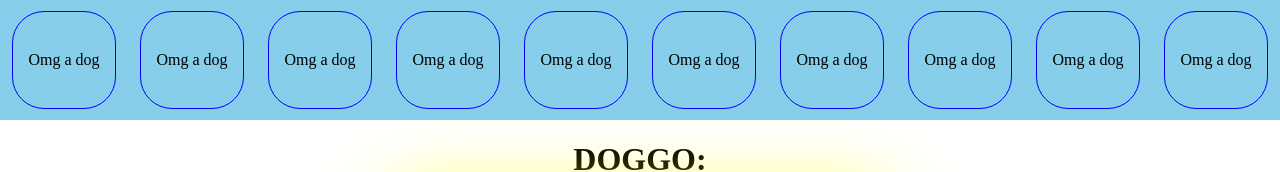
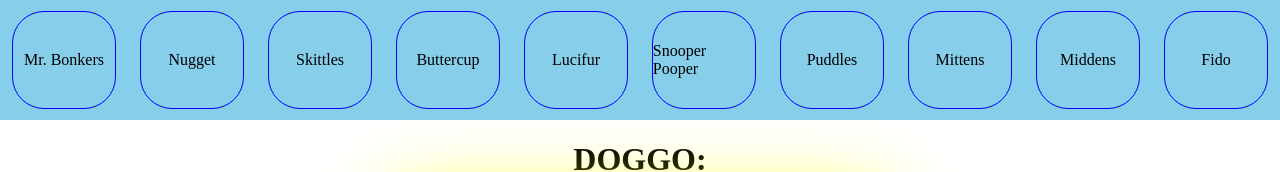
Before and after one commit to yberdysh/woof-woof-react, a React (Create React App) app: page / in a window 1280 px wide. Shown: the top 172 px of the page. Built offline with nearby package versions, Linux system fonts and the light colour scheme.

Commit message:
solution written in class

```diff
--- a/src/App.js
+++ b/src/App.js
@@ -1,20 +1,46 @@
 import React, { Component } from 'react';
-// import dogs from "./dogData"
+import dogs from "./dogData"
 
 import DogList from "./DogList"
 import DogInfo from "./DogInfo"
 
 
 class App extends Component {
+  constructor(props){
+    super(props)
+    this.state = {
+      dogId: 1,
+      dogs: dogs
+    }
+  }
 
+  toggleIsGoodDog = (dogId) => {
+    const newDogsArray = this.state.dogs.map(dog => {
+      if (dog.id === dogId) {
+        dog.isGoodDog = !dog.isGoodDog
+      }
+        return dog
+    })
+    this.setState({dogs: newDogsArray})
+  }
+
+  displayDog = (dog) => {
+    this.setState({
+      dogId: dog.id
+    })
+  }
+
+  dogToRender = () => {
+    return this.state.dogs.find(dog => dog.id === this.state.dogId)
+  }
 
   render() {
     return (
       <div>
-        <DogList />
+        <DogList dogs={this.state.dogs} handleClick={this.displayDog}/>
         <div id="dog-summary-container">
           <h1>DOGGO:</h1>
-          <DogInfo />
+          <DogInfo dog={ this.dogToRender() } handleClick={this.toggleIsGoodDog} />
         </div>
       </div>
     );
--- a/src/DogInfo.js
+++ b/src/DogInfo.js
@@ -2,18 +2,29 @@ import React from "react"
 
 class DogInfo extends React.Component {
 
+	callHandleClick = () => {
+		this.props.handleClick(this.props.dog.id)
+	}
+
+	goodDogButtonText = () => {
+		if (this.props.dog.isGoodDog){
+			return "Good Dog"
+		} else {
+			return "Bad Dog"
+		}
+	}
 
 	render(){
-
+			const goodDogColor = this.props.dog.isGoodDog ? "yellow" : "red"
 			const imgStyle = {
-				boxShadow: `0 0 30px 15px yellow, 0 0 50px 15px yellow, 0 0 75px 45px yellow`
+				boxShadow: `0 0 30px 15px ${goodDogColor}, 0 0 50px 15px ${goodDogColor}, 0 0 75px 45px ${goodDogColor}`
 			}
 
 			return (
 				<div id="dog-info">
-				<img src="https://weloveanimals.me/wp-content/uploads/2017/10/gettyimages-590486672-e1508512743796.jpg" style={imgStyle} alt="pup pup"/>
-				<h2>Mr. Bonkers</h2>
-				<button>Good Dog</button>
+				<img src={this.props.dog.image} style={imgStyle} alt="pup pup"/>
+				<h2>{this.props.dog.name}</h2>
+				<button onClick={ this.callHandleClick }>{ this.goodDogButtonText() }</button>
 				</div>
 			)
 
--- a/src/DogItem.js
+++ b/src/DogItem.js
@@ -2,8 +2,12 @@ import React from "react"
 
 class DogItem extends React.Component {
 
+	callHandleClick = (e) => {
+		this.props.handleClick(this.props.dog)
+	}
+
 	render(){
-		return (<span>Omg a dog</span>)
+		return (<span onClick={this.callHandleClick}>{this.props.dog.name}</span>)
 	}
 }
 
--- a/src/DogList.js
+++ b/src/DogList.js
@@ -2,21 +2,19 @@ import React from "react"
 import DogItem from "./DogItem"
 
 
+
 class DogList extends React.Component {
+
+	dogItemsToRender = () => {
+		return this.props.dogs.map( dog => {
+			return <DogItem key={dog.id} dog={dog} handleClick={this.props.handleClick} />
+		})
+	}
 
 	render(){
 		return (
       <div id="dog-list">
-        <DogItem />
-        <DogItem />
-        <DogItem />
-        <DogItem />
-        <DogItem />
-        <DogItem />
-        <DogItem />
-        <DogItem />
-        <DogItem />
-        <DogItem />
+      	{ this.dogItemsToRender() }
       </div>
   )
 	}
--- a/src/dogData.js
+++ b/src/dogData.js
@@ -25,7 +25,7 @@ const dogs = [
     },
     {
       id: 5,
-      name: "Lucipher",
+      name: "Lucifur",
       isGoodDog: false,
       image: "https://cdn.shopify.com/s/files/1/1324/6367/collections/Why_all_dogs_love_us_close_up_large.jpg?v=1487160259"
     },
```
